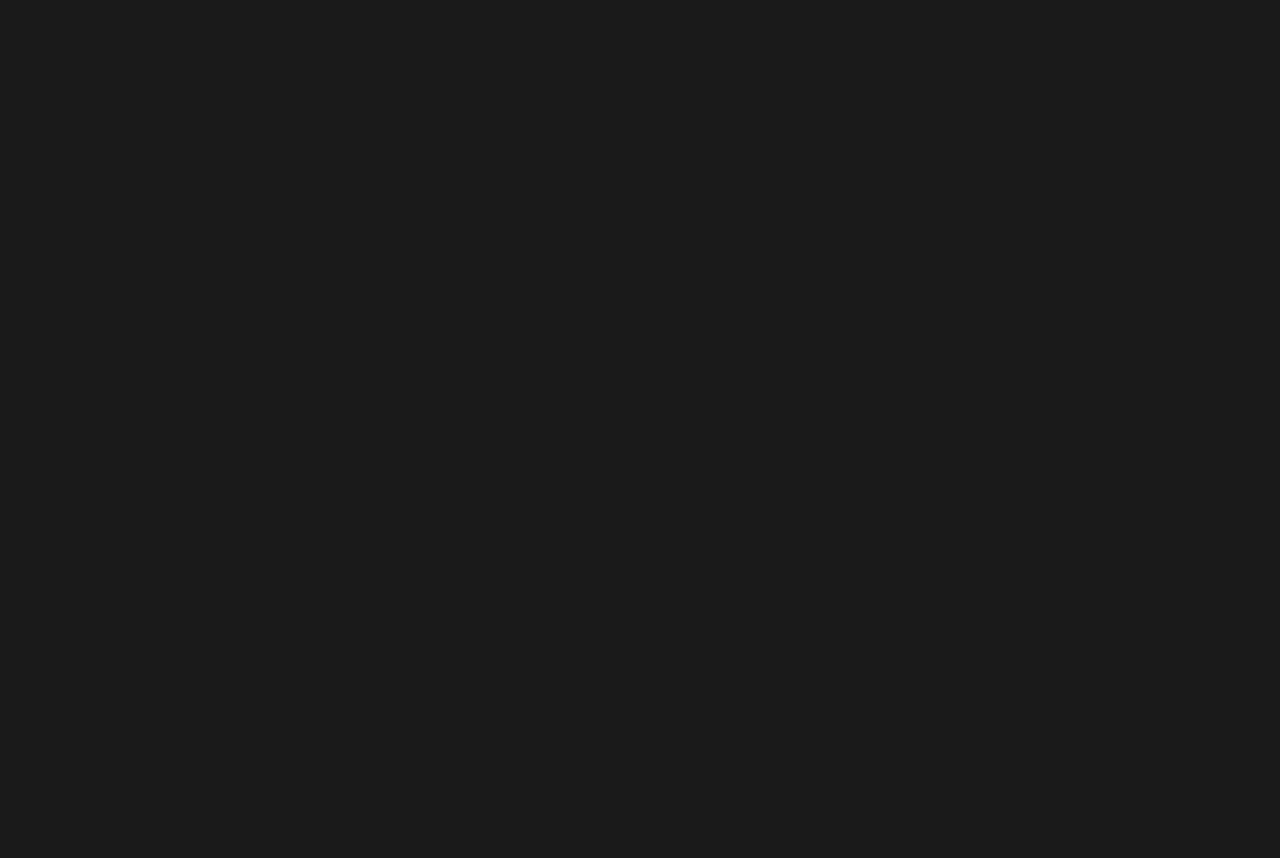
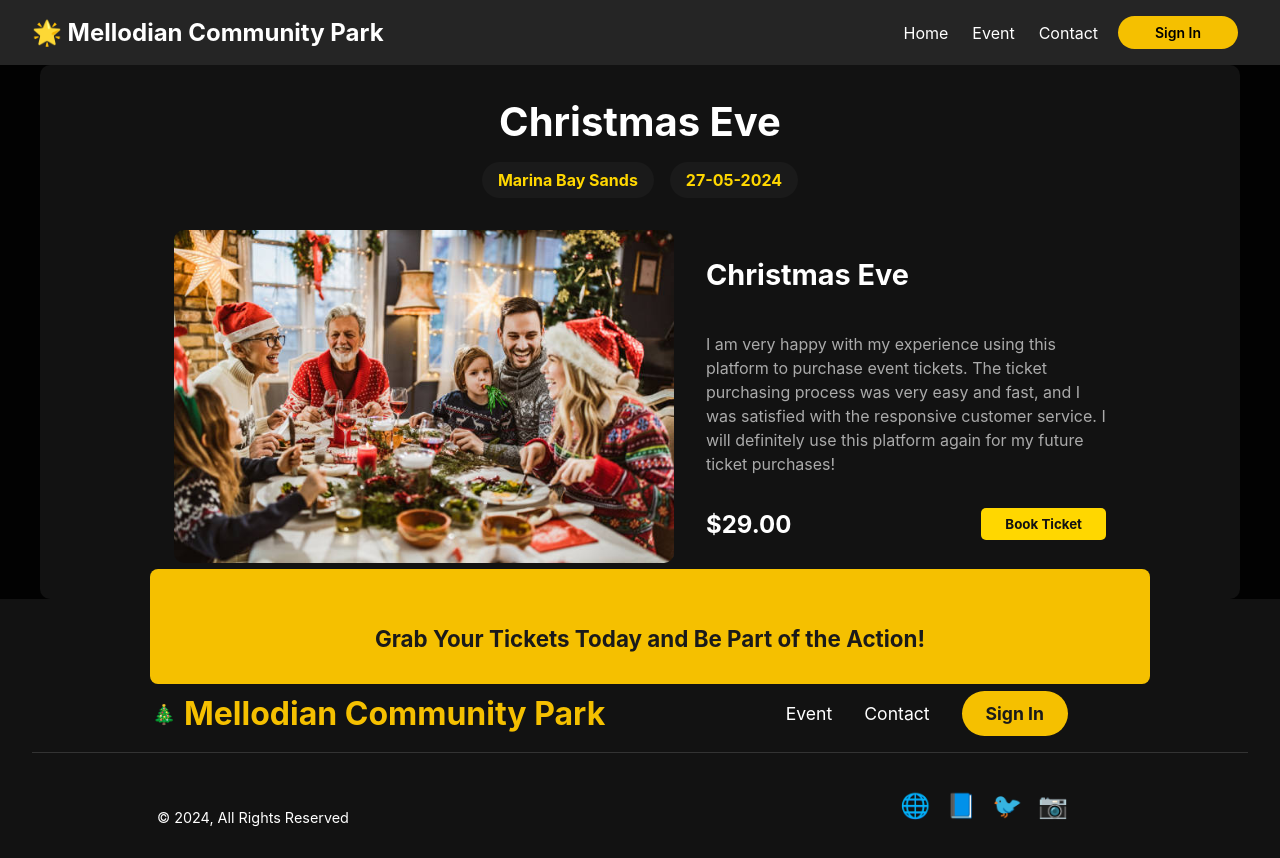
Before and after one commit to Fa1zan141/Ticket-Booking-System, a React (Vite) app in the folder Frontend/: page /eventdetail in a window 1280 px wide. Before the commit this address had no page. Before the commit the page ends 800 px from the top, so only its background shows below. Built offline with nearby package versions, Linux system fonts and the light colour scheme.

Commit message:
EventPage

```diff
--- a/Frontend/src/App.jsx
+++ b/Frontend/src/App.jsx
@@ -3,6 +3,8 @@ import { BrowserRouter, Routes, Route } from 'react-router-dom';
 import Home from './Home';
 import SignIn from './SignIn';
 import SignUp from './SignUp';
+import EventsPage from './EventsPage';
+import EventDetailsPage from './EventDetailsPage';
 
 function App() {
   return (
@@ -11,6 +13,8 @@ function App() {
     <Route path='/' element={<Home/>} />
     <Route path='/signin' element={<SignIn/>} />
     <Route path='/signup' element={<SignUp/>} />
+    <Route path='/event' element={<EventsPage/>} />
+    <Route path='/eventdetail' element={<EventDetailsPage/>} />
     </Routes>
     </BrowserRouter>
   )
--- /dev/null
+++ b/Frontend/src/EventDetailsPage.jsx
@@ -0,0 +1,49 @@
+import React from "react";
+import "./styles/EventDetailsPage.css";
+import Navbar from './components/Navbar'
+import Footer from './components/Footer'
+
+const EventDetailsPage = () => {
+  return (
+    <div className="event-details-page">
+     <Navbar></Navbar>
+
+     <div className="event-details-container">
+      <div className="event-hero">
+        <h1 className="event-title">Christmas Eve</h1>
+        <div className="event-meta">
+          <span className="event-location">Marina Bay Sands</span>
+          <span className="event-date">27-05-2024</span>
+        </div>
+      </div>
+
+      <div className="event-content">
+        <div className="event-image-wrapper">
+          <img
+            src="../src/assets/Img1.jpg"
+            alt="Christmas Eve Event"
+            className="event-image"
+          />
+        </div>
+        <div className="event-description-wrapper">
+          <h2 className="event-heading">Christmas Eve</h2>
+          <p className="event-description">
+            I am very happy with my experience using this platform to purchase event tickets.
+            The ticket purchasing process was very easy and fast, and I was satisfied with the
+            responsive customer service. I will definitely use this platform again for my future
+            ticket purchases!
+          </p>
+          <div className="event-action">
+            <span className="event-price">$29.00</span>
+            <button className="event-button">Book Ticket</button>
+          </div>
+        </div>
+      </div>
+    </div>
+
+      <Footer></Footer>
+    </div>
+  );
+};
+
+export default EventDetailsPage;
--- /dev/null
+++ b/Frontend/src/EventsPage.jsx
@@ -0,0 +1,31 @@
+import React from "react";
+import "./styles/EventsPage.css";
+import Navbar from './components/Navbar'
+import Footer from './components/Footer'
+import Events from './components/Events'
+
+const EventsPage = () => {
+  const events = Array(8).fill({
+    title: "Christmas Eve",
+    location: "Marina Bay Sands",
+    date: "27.05.2024",
+    price: "$29.00",
+    image: "event-image.jpg",
+  });
+
+  return (
+    <div className="events-page">
+     <Navbar></Navbar>
+
+      <section className="hero">
+        <h1>Events</h1>
+      </section>
+
+      <Events></Events>
+
+      <Footer></Footer>
+    </div>
+  );
+};
+
+export default EventsPage;
--- a/Frontend/src/components/Footer.jsx
+++ b/Frontend/src/components/Footer.jsx
@@ -16,7 +16,7 @@ function Footer() {
         </div>
 
         <div className="footer-links">
-          <a href="#events" className="footer-link">Event</a>
+          <a href="/event" className="footer-link">Event</a>
           <a href="#contact" className="footer-link">Contact</a>
           <a href="/signin" className="footer-link cta-button">Sign In</a>
         </div>
--- a/Frontend/src/components/Navbar.jsx
+++ b/Frontend/src/components/Navbar.jsx
@@ -13,8 +13,8 @@ function Navbar() {
     <nav className="navbar">
       <div className="logo">🌟 Mellodian Community Park</div>
       <ul className="nav-links">
-        <li><a href="#home">Home</a></li>
-        <li><a href="#events">Event</a></li>
+        <li><a href="/">Home</a></li>
+        <li><a href="/event">Event</a></li>
         <li><a href="#contact">Contact</a></li>
       </ul>
       <button  onClick={handleNavigation} className="sign-in">Sign In</button>
--- /dev/null
+++ b/Frontend/src/styles/EventDetailsPage.css
@@ -0,0 +1,159 @@
+*{
+    margin: 0;
+    padding: 0;
+    box-sizing: border-box;
+}
+html,body {
+    height: 100%;
+    width: 100%;
+    position: relative;
+    background-color: #020202;
+    font-family: Inter;
+}
+
+  a {
+    text-decoration: none;
+    color: white;
+  }
+
+  button {
+    cursor: pointer;
+    font-family: inherit;
+    border: none;
+    outline: none;
+  }
+  .event-details-container {
+    border-radius: 10px;
+    background-color: #121212;
+    color: white;
+    padding: 2rem;
+    max-width: 1200px;
+    margin: 0 auto;
+  }
+
+  .event-hero {
+    text-align: center;
+    margin-bottom: 2rem;
+  }
+
+  .event-title {
+    font-size: 2.5rem;
+    font-weight: bold;
+    color: white;
+  }
+
+  .event-meta {
+    margin-top: 1rem;
+    display: flex;
+    color: #ffd700;
+    justify-content: center;
+    gap: 1rem;
+  }
+
+  .event-location,
+  .event-date {
+    background-color: #1a1a1a;
+    color: #ffd700;
+    padding: 0.5rem 1rem;
+    border-radius: 20px;
+    font-size: 1rem;
+    font-weight: bold;
+  }
+
+  .event-content {
+    display: flex;
+    flex-wrap: wrap;
+    justify-content: center;
+    gap: 2rem;
+  }
+
+  .event-image-wrapper {
+    flex: 1 1 60%;
+    max-width: 500px;
+  }
+
+  .event-image {
+    width: 100%;
+    border-radius: 10px;
+  }
+
+  .event-description-wrapper {
+    flex: 1 1 35%;
+    max-width: 400px;
+    display: flex;
+    flex-direction: column;
+    justify-content: center;
+  }
+
+  .event-heading {
+    font-size: 1.8rem;
+    margin-bottom: 1rem;
+    color: white;
+  }
+
+  .event-description {
+    font-size: 1rem;
+    line-height: 1.5;
+    color: #aaa;
+    margin-bottom: 2rem;
+  }
+
+  .event-action {
+    display: flex;
+    align-items: center;
+    justify-content: space-between;
+  }
+
+  .event-price {
+    font-size: 1.5rem;
+    font-weight: bold;
+  }
+
+  .event-button {
+    background-color: #ffd700;
+    color: #121212;
+    padding: 0.5rem 1.5rem;
+    border-radius: 5px;
+    font-weight: bold;
+    border: none;
+    cursor: pointer;
+    transition: background-color 0.3s ease;
+  }
+
+  .event-button:hover {
+    background-color: #e5c100;
+  }
+  .footer {
+    background-color: #121212;
+    padding: 2rem;
+  }
+
+  .footer-content {
+    display: flex;
+    justify-content: space-between;
+    align-items: center;
+    border-bottom: 1px solid #333;
+    padding-bottom: 1rem;
+  }
+
+  .footer-logo {
+    font-size: 1.2rem;
+  }
+
+  .footer-nav a {
+    margin: 0 1rem;
+  }
+
+  .footer-sign-in-btn {
+    background-color: #ffd700;
+    color: #121212;
+    padding: 0.5rem 1rem;
+    border-radius: 5px;
+    font-weight: bold;
+  }
+
+  .footer-bottom {
+    text-align: center;
+    color: #aaa;
+    margin-top: 1rem;
+  }
--- /dev/null
+++ b/Frontend/src/styles/EventsPage.css
@@ -0,0 +1,58 @@
+*{
+    margin: 0;
+    padding: 0;
+    box-sizing: border-box;
+}
+html,body {
+    height: 100%;
+    width: 100%;
+    position: relative;
+    background-color: #020202;
+    font-family: Inter;
+}
+
+  a {
+    text-decoration: none;
+    color: white;
+  }
+
+  button {
+    cursor: pointer;
+    font-family: inherit;
+    border: none;
+    outline: none;
+  }
+  .footer {
+    background-color: #121212;
+    padding: 2rem;
+  }
+
+  .footer-content {
+    display: flex;
+    justify-content: space-between;
+    align-items: center;
+    border-bottom: 1px solid #333;
+    padding-bottom: 1rem;
+  }
+
+  .footer-logo {
+    font-size: 1.2rem;
+  }
+
+  .footer-nav a {
+    margin: 0 1rem;
+  }
+
+  .footer-sign-in-btn {
+    background-color: #ffd700;
+    color: #121212;
+    padding: 0.5rem 1rem;
+    border-radius: 5px;
+    font-weight: bold;
+  }
+
+  .footer-bottom {
+    text-align: center;
+    color: #aaa;
+    margin-top: 1rem;
+  }
```
